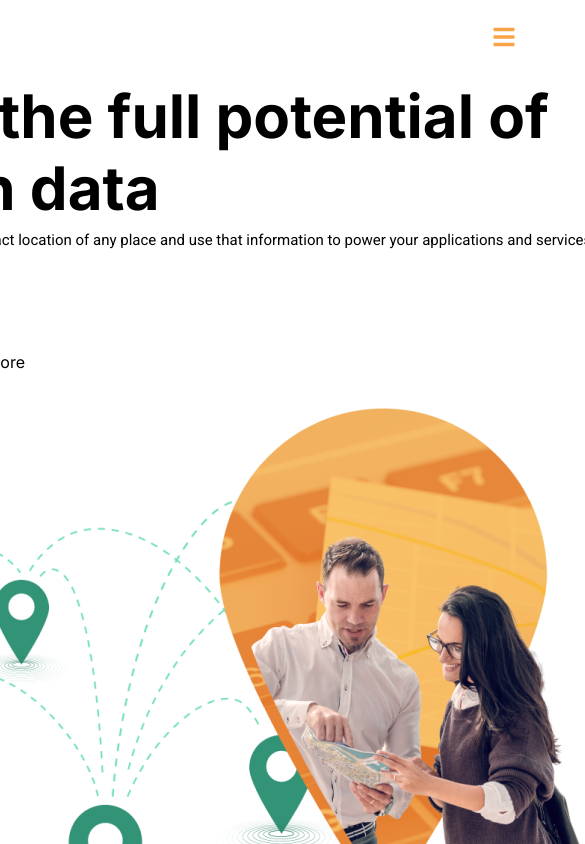
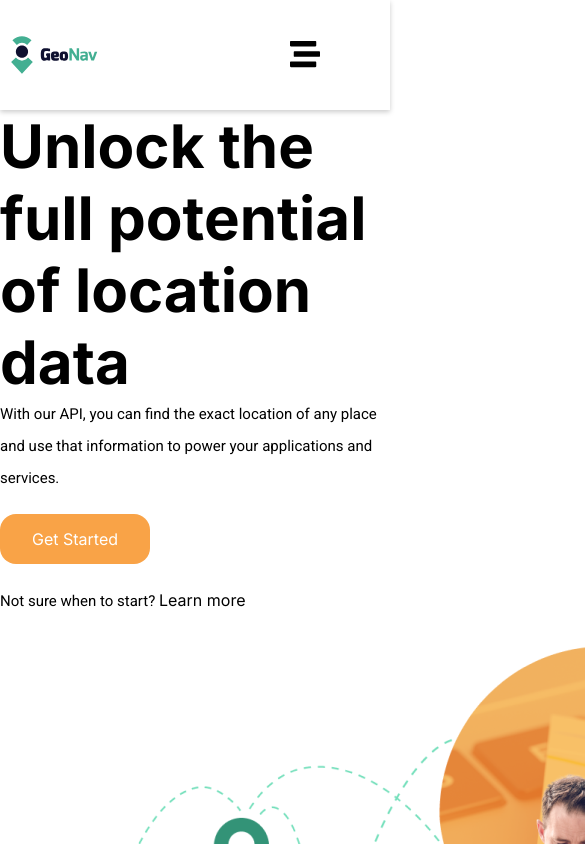
Before and after one commit to JhoanaEspana/react-geonav, a React (Vite) app: page / in a window 390 px wide. Shown: the top 844 px of the page, 585 px wide, since content can reach past the window. Built offline with nearby package versions, Linux system fonts and the light colour scheme; no server answers.

Commit message:
fix search

```diff
--- a/src/components/CardGrid/CardGrid.jsx
+++ b/src/components/CardGrid/CardGrid.jsx
@@ -26,7 +26,6 @@ const getCards = async () => {
     admin3: card.admin3,
   }));
 
-  // console.log(cards);
   return cards;
 };
 
--- a/src/components/Header/MenuBar/MenuBar.css
+++ b/src/components/Header/MenuBar/MenuBar.css
@@ -1,80 +1,70 @@
-header {
+.menu-bar {
   display: flex;
   align-items: center;
   justify-content: space-between;
-  max-width: 1024px;
-	height: 80px;
-	padding: 0 2rem;
-	color: var(--color-text);
+  padding: 10px;
+  background-color: #fff;
+  box-shadow: 0px 2px 5px #ccc;
 }
 
-nav a {
-	margin: 0 1rem;
-	color: var(--color-text);
-	text-decoration: none;
+.menu-bar img {
+  height: 40px;
 }
 
-nav a:hover {
-	color: var(--color-secondary);
+.menu-bar-nav {
+  display: flex;
 }
 
-header .nav-btn {
-	padding: 5px;
-	cursor: pointer;
-	background: transparent;
-	border: none;
-	outline: none;
-	color: var(--color-secondary);
-	visibility: hidden;
-	opacity: 0;
-	font-size: 1.5rem;
+.menu-bar-nav a {
+  margin-top: 20px;
+  text-decoration: none;
+  color: #000;
 }
 
-header div,
-nav {
-	display: flex;
-	align-items: center;
+.menu-button {
+  display: none;
+  background-color: transparent;
+  border: none;
+  cursor: pointer;
 }
 
-.menu-bar{
-  display: flex;
-  align-items: center;
-  justify-content: center;
+.menu-button svg {
+  fill: #000;
+  width: 30px;
+  height: 30px;
 }
 
-@media only screen and (max-width: 425px) {
-	header .nav-btn {
-		visibility: visible;
-		opacity: 1;
+.menu-bar-nav.active {
+  display: flex;
+  position: absolute;
+  top: 60px;
+  left: 0;
+  width: 100%;
+  height: 30%;
+  background-color: #fff;
+  flex-direction: column;
+  align-items: center;
+  padding: 20px;
+  box-shadow: 0px 2px 5px;
+  box-shadow: 0px 2px 5px #ccc;
+  overflow-y: scroll;
 }
 
-	header nav {
-		position: fixed;
-		top: 0;
-		left: 0;
-		height: 40%;
-		width: 100%;
-		display: flex;
-		flex-direction: column;
-		align-items: center;
-		justify-content: center;
-		gap: 1.5rem;
-		background-color: #d1d1d1;
-		transition: 1s;
-		transform: translateY(-100vh);
+/* Responsive */
+@media (max-width: 768px) {
+  .menu-bar-nav {
+    display: none;
+  }
+  .menu-button {
+    display: block;
+  }
 }
 
-	header .responsive_nav {
-		transform: none;
+@media (min-width: 768px) {
+  .menu-bar-nav {
+    display: flex;
   }
-
-	nav .nav-close-btn {
-		position: absolute;
-		top: 2rem;
-		right: 2rem;
-	}
-
-	nav a {
-		font-size: 1.5rem;
+  .menu-button {
+    display: none;
   }
 }
--- a/src/components/Header/MenuBar/MenuBar.jsx
+++ b/src/components/Header/MenuBar/MenuBar.jsx
@@ -1,29 +1,25 @@
-import React from 'react';
-import { useRef } from 'react';
-import { FaBars, FaTimes } from 'react-icons/fa';
+import { useState } from 'react';
+import { FaStream } from "react-icons/fa";
 import logo from '../../../assets/logoapp.svg';
 import './MenuBar.css';
 
 const MenuBar = () => {
-  const navRef = useRef();
+  const [menuActive, setMenuActive] = useState(false);
 
-  const showNavbar = () => {
-    navRef.current.classList.toggle('responsive_nav');
+  const handleClick = () => {
+    setMenuActive(!menuActive);
   };
 
   return (
-      <header>
+    <header className="menu-bar">
       <img src={logo} alt="logo" />
-        <nav ref={navRef}>
+      <nav className={`menu-bar-nav ${menuActive ? 'active' : ''}`}>
         <a href="/#">Home</a>
         <a href="/#">About us</a>
         <a href="/#">Contact</a>
-          <button className="nav-btn nav-close-btn" onClick={showNavbar}>
-            <FaTimes />
-          </button>
       </nav>
-        <button className="nav-btn" onClick={showNavbar}>
-          <FaBars />
+      <button className="menu-button" onClick={handleClick}>
+        <FaStream />
       </button>
     </header>
   );
--- a/src/components/Search/Search.jsx
+++ b/src/components/Search/Search.jsx
@@ -4,6 +4,7 @@ import Select from 'react-select';
 export const Search = ({ cards }) => {
   const [featureCode, setFeatureCode] = useState();
   const [countryCode, setCountryCode] = useState();
+
 
   const options = cards.map((card) => ({
     value: card.featureCode,
--- a/src/main.css
+++ b/src/main.css
@@ -14,11 +14,10 @@
   --color-textlight: #606176;
 }
 
-html,
 body {
-  display: flex;
+ /*  display: flex;
   justify-content: center;
-  align-items: center;
+  align-items: center; */
   font-family: 'Roboto', sans-serif;
 }
 
--- a/src/main.jsx
+++ b/src/main.jsx
@@ -4,14 +4,12 @@ import {CardGrid} from './components/CardGrid/CardGrid';
 import Footer from './components/Footer/Footer';
 import MainContent from './components/Header/MainContent';
 import MenuBar from './components/Header/MenuBar/MenuBar';
-import { Search } from './components/Search/Search';
 import './main.css';
 
 ReactDOM.createRoot(document.getElementById('root')).render(
   <React.StrictMode>
     <MenuBar />
     <MainContent />
-
     <CardGrid />
     <Footer />
   </React.StrictMode>
```
Lines whose indentation alone changed are shown as unchanged.
